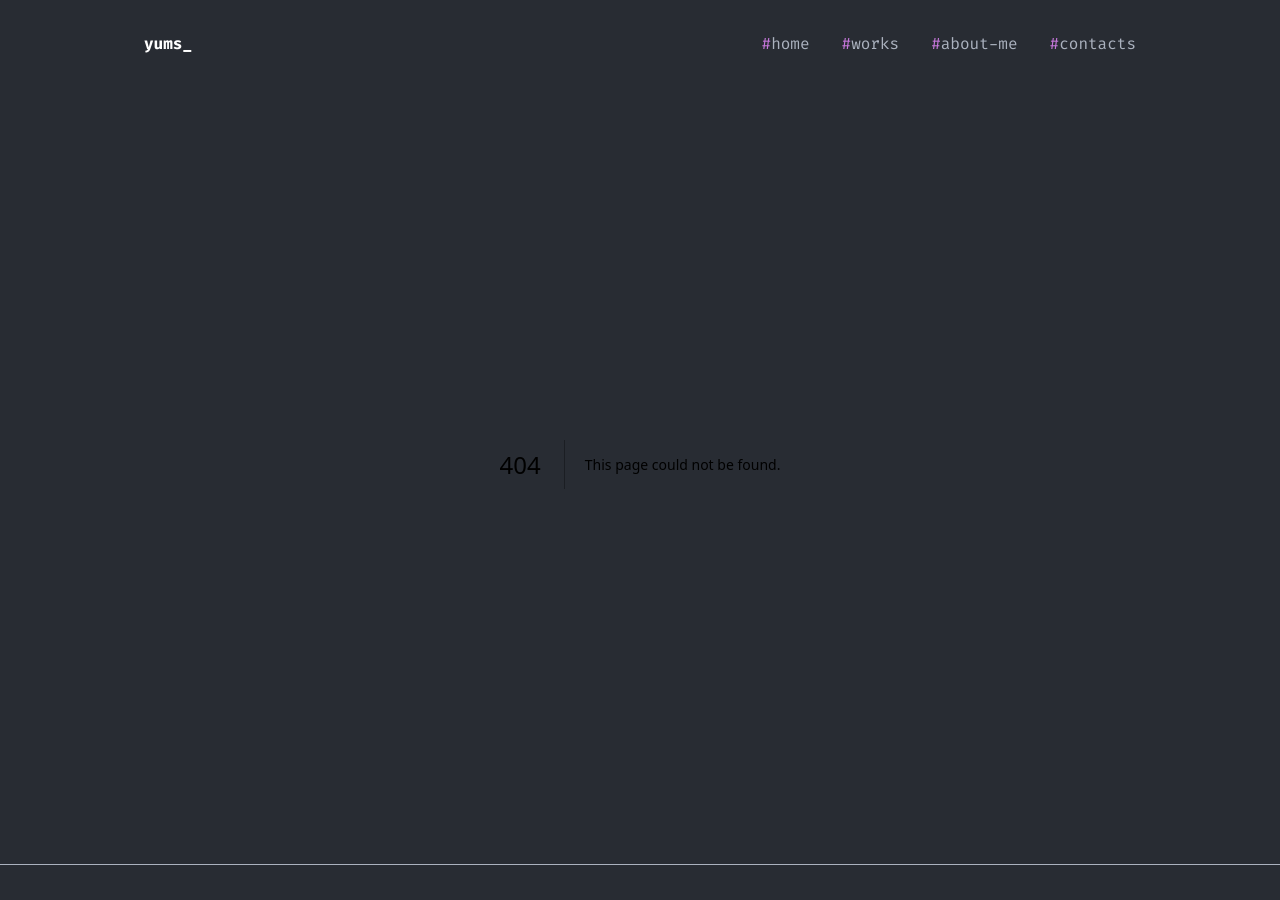
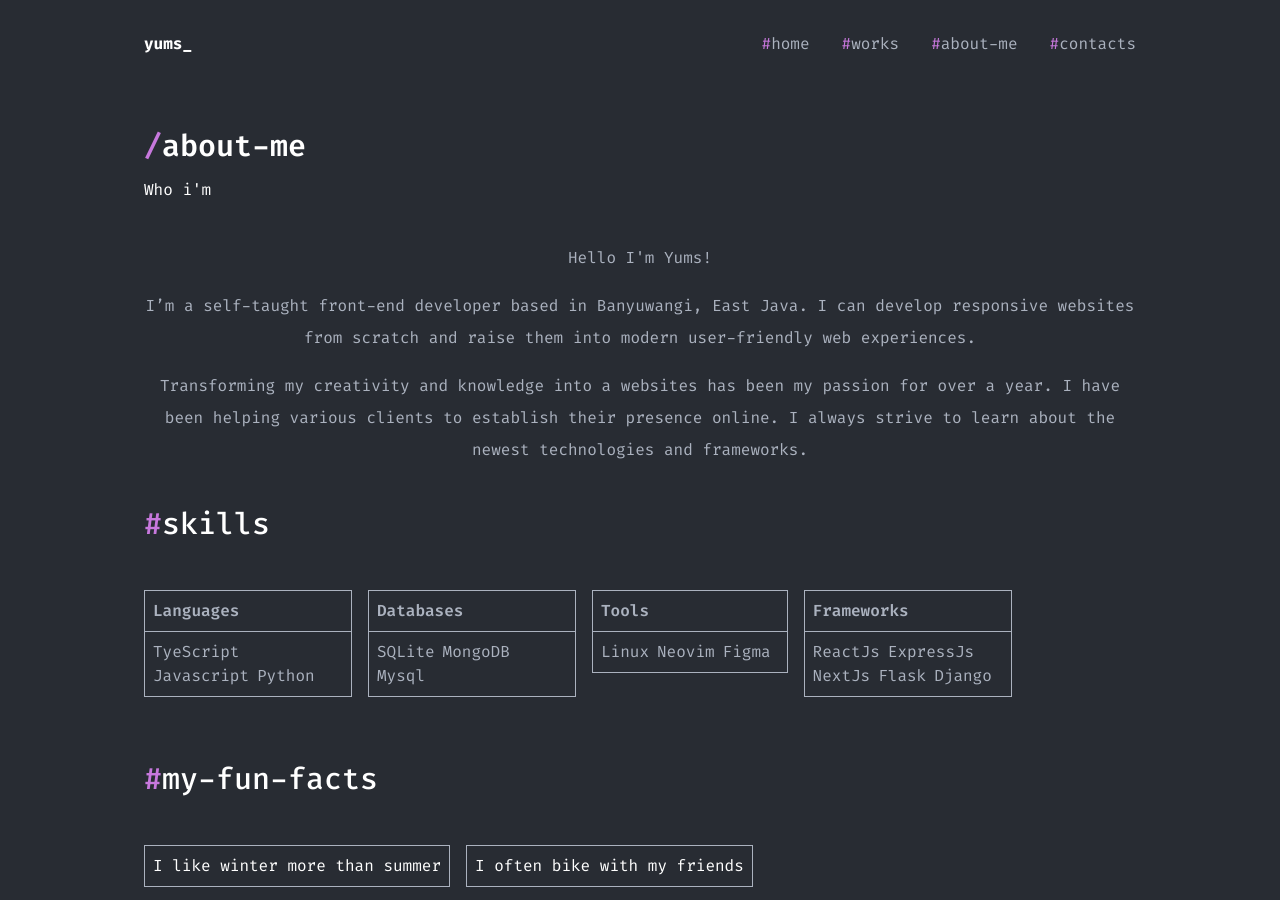
Before and after one commit to takayums/takayums-site, a Next.js app: page /about in a window 1280 px wide. Before the commit this address had no page. Shown: the top 900 px of the page. Built offline with nearby package versions, Linux system fonts and the light colour scheme.

Commit message:
feat(about): add page about

```diff
--- /dev/null
+++ b/app/about/page.tsx
@@ -0,0 +1,105 @@
+import React from "react";
+
+export default function About() {
+  return (
+    <section className="my-16">
+      <div className="container mx-auto px-4 max-w-screen-lg">
+        <h1 className="font-semibold text-3xl text-white mb-3.5">
+          <span className="text-primary">/</span>about-me
+        </h1>
+        <p className="text-white font-base">Who i'm</p>
+        <div className="text-base text-center font-normal text-gray leading-8 mt-10">
+          <p className="mb-4">Hello I'm Yums!</p>
+          <p className="mb-4">
+            I’m a self-taught front-end developer based in Banyuwangi, East
+            Java. I can develop responsive websites from scratch and raise them
+            into modern user-friendly web experiences.
+          </p>
+          <p className="mb-4">
+            Transforming my creativity and knowledge into a websites has been my
+            passion for over a year. I have been helping various clients to
+            establish their presence online. I always strive to learn about the
+            newest technologies and frameworks.
+          </p>
+        </div>
+
+        <div className="my-10">
+          <h2 className="font-medium text-white text-3xl mb-12">
+            <span className="text-primary">#</span>skills
+          </h2>
+          <div className="flex items-start gap-4">
+            <div className="max-w-52 border border-gray inline-block text-base text-gray">
+              <h3 className="border-b border-gray p-2 font-semibold">
+                Languages
+              </h3>
+              <ul className="p-2 flex flex-wrap">
+                <li className="mr-2">TyeScript</li>
+                <li className="mr-2">Javascript</li>
+                <li className="mr-2">Python</li>
+              </ul>
+            </div>
+            <div className="max-w-52 border border-gray inline-block text-base text-gray">
+              <h3 className="border-b border-gray p-2 font-semibold">
+                Databases
+              </h3>
+              <ul className="p-2 flex flex-wrap">
+                <li className="mr-2">SQLite</li>
+                <li className="mr-2">MongoDB</li>
+                <li className="mr-2">Mysql</li>
+              </ul>
+            </div>
+            <div className="max-w-52 border border-gray inline-block text-base text-gray">
+              <h3 className="border-b border-gray p-2 font-semibold">Tools</h3>
+              <ul className="p-2 flex flex-wrap">
+                <li className="mr-2">Linux</li>
+                <li className="mr-2">Neovim</li>
+                <li className="mr-2">Figma</li>
+              </ul>
+            </div>
+            <div className="max-w-52 border border-gray inline-block text-base text-gray">
+              <h3 className="border-b border-gray p-2 font-semibold">
+                Frameworks
+              </h3>
+              <ul className="p-2 flex flex-wrap">
+                <li className="mr-2">ReactJs</li>
+                <li className="mr-2">ExpressJs</li>
+                <li className="mr-2">NextJs</li>
+                <li className="mr-2">Flask</li>
+                <li className="mr-2">Django</li>
+              </ul>
+            </div>
+          </div>
+        </div>
+
+        <div className="my-16">
+          <h2 className="font-medium text-white text-3xl mb-12">
+            <span className="text-primary">#</span>my-fun-facts
+          </h2>
+          <div className="gap-4 max-w-[700px] flex flex-wrap">
+            <p className="p-2 text-white border border-gray inline-block">
+              I like winter more than summer
+            </p>
+            <p className="p-2 text-white border border-gray inline-block">
+              I often bike with my friends
+            </p>
+            <p className="p-2 text-white border border-gray inline-block">
+              I like fried rice
+            </p>
+            <p className="p-2 text-white border border-gray inline-block">
+              I was in Jember, East Java
+            </p>
+            <p className="p-2 text-white border border-gray inline-block">
+              My favorite movie is Kung Fu Panda
+            </p>
+            <p className="p-2 text-white border border-gray inline-block">
+              I am still in school
+            </p>
+            <p className="p-2 text-white border border-gray inline-block">
+              I have one sister
+            </p>
+          </div>
+        </div>
+      </div>
+    </section>
+  );
+}
```
